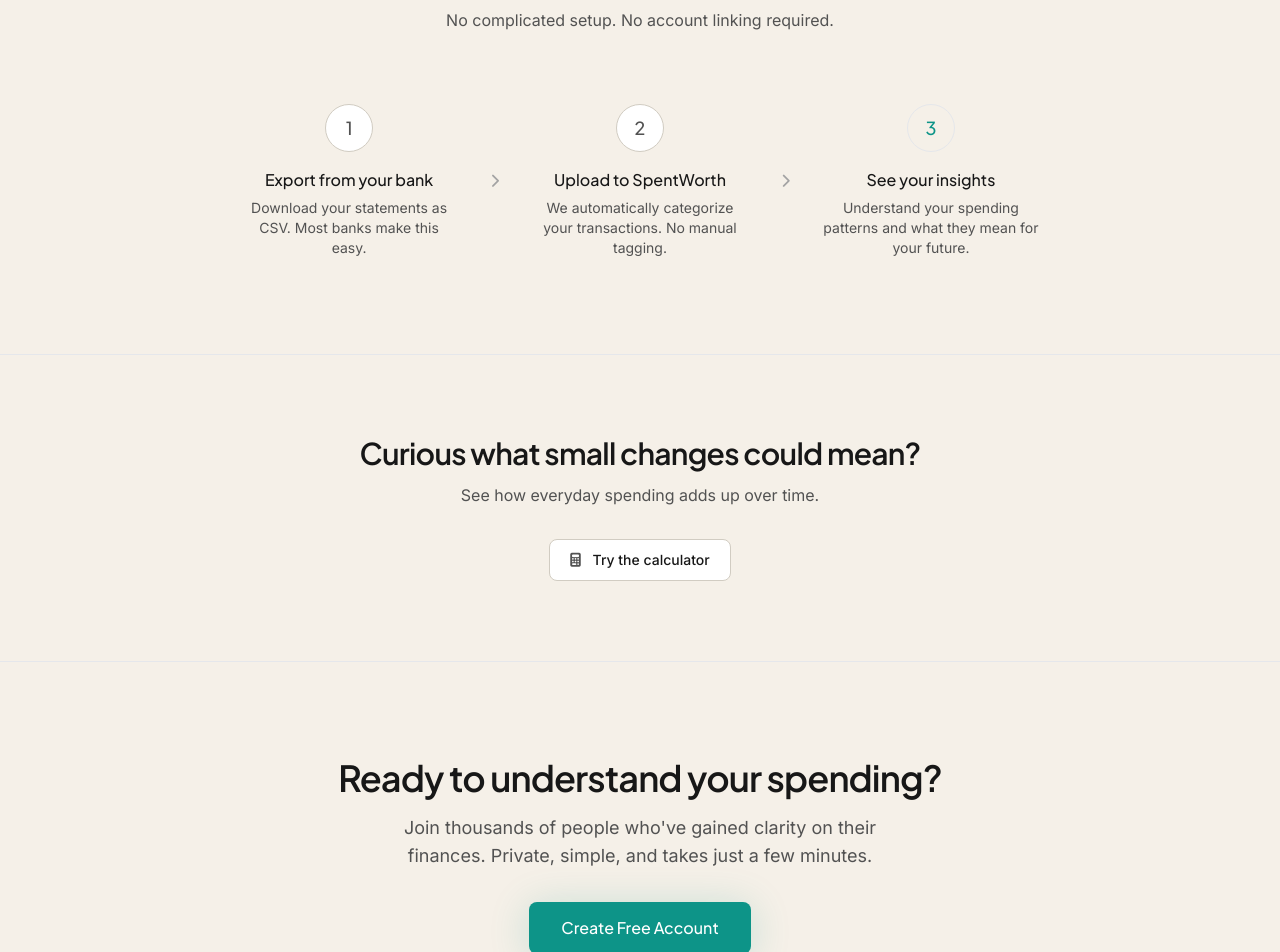
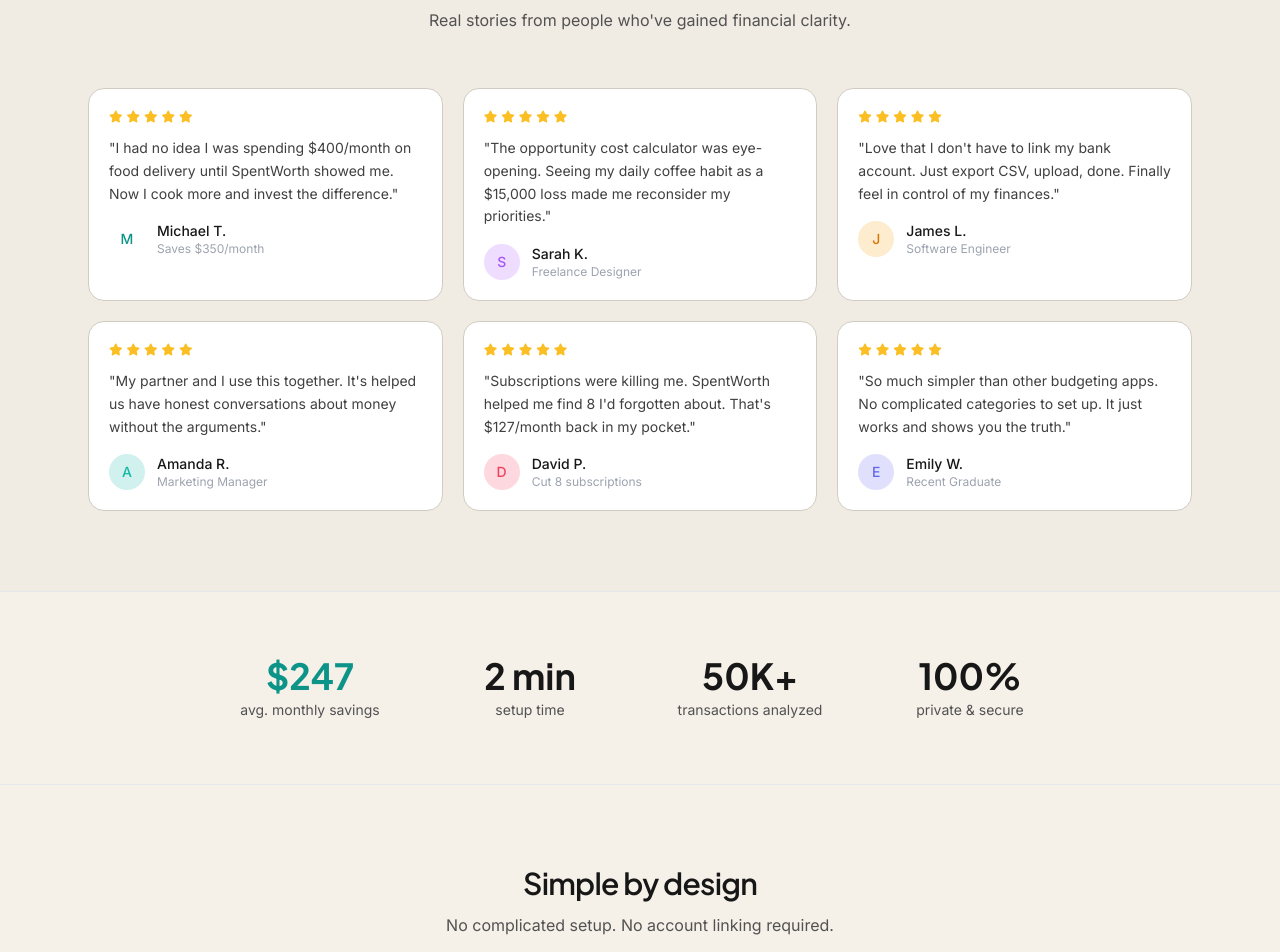
Before and after one commit to Marcus-Verus/spentworth, a SvelteKit app: page / in a window 1280 px wide. Shown: the part 1360-2312 px from the top of the page. Built offline with nearby package versions, Linux system fonts and the light colour scheme; no server answers.

Commit message:
Add social proof: testimonials, stats, and user avatars in CTA

```diff
--- a/src/routes/+page.svelte
+++ b/src/routes/+page.svelte
@@ -265,6 +265,156 @@
 			</div>
 		</section>
 
+		<!-- Social Proof - Testimonials -->
+		<section class="border-t border-sw-border/30" style="background: {isDark ? '#0a0a0a' : '#f0ebe3'}">
+			<div class="max-w-6xl mx-auto px-4 sm:px-6 py-16 sm:py-20">
+				<div class="text-center mb-10 sm:mb-14">
+					<h2 class="font-display text-2xl sm:text-3xl font-semibold tracking-tight mb-3" style="color: {isDark ? '#ffffff' : '#171717'}">What our users say</h2>
+					<p style="color: {isDark ? '#a3a3a3' : '#525252'}">Real stories from people who've gained financial clarity.</p>
+				</div>
+
+				<div class="grid sm:grid-cols-2 lg:grid-cols-3 gap-5">
+					<!-- Testimonial 1 -->
+					<div class="rounded-2xl p-5" style="background: {isDark ? '#1a1a1a' : '#ffffff'}; border: 1px solid {isDark ? '#2a2a2a' : '#d1ccc2'}">
+						<div class="flex gap-1 mb-3">
+							{#each Array(5) as _}
+								<i class="fa-solid fa-star text-xs text-amber-400"></i>
+							{/each}
+						</div>
+						<p class="text-sm mb-4 leading-relaxed" style="color: {isDark ? '#d4d4d4' : '#404040'}">
+							"I had no idea I was spending $400/month on food delivery until SpentWorth showed me. Now I cook more and invest the difference."
+						</p>
+						<div class="flex items-center gap-3">
+							<div class="w-9 h-9 rounded-full bg-sw-accent/20 flex items-center justify-center text-sw-accent font-medium text-sm">M</div>
+							<div>
+								<p class="text-sm font-medium" style="color: {isDark ? '#ffffff' : '#171717'}">Michael T.</p>
+								<p class="text-xs" style="color: {isDark ? '#737373' : '#9ca3af'}">Saves $350/month</p>
+							</div>
+						</div>
+					</div>
+
+					<!-- Testimonial 2 -->
+					<div class="rounded-2xl p-5" style="background: {isDark ? '#1a1a1a' : '#ffffff'}; border: 1px solid {isDark ? '#2a2a2a' : '#d1ccc2'}">
+						<div class="flex gap-1 mb-3">
+							{#each Array(5) as _}
+								<i class="fa-solid fa-star text-xs text-amber-400"></i>
+							{/each}
+						</div>
+						<p class="text-sm mb-4 leading-relaxed" style="color: {isDark ? '#d4d4d4' : '#404040'}">
+							"The opportunity cost calculator was eye-opening. Seeing my daily coffee habit as a $15,000 loss made me reconsider my priorities."
+						</p>
+						<div class="flex items-center gap-3">
+							<div class="w-9 h-9 rounded-full bg-purple-500/20 flex items-center justify-center text-purple-500 font-medium text-sm">S</div>
+							<div>
+								<p class="text-sm font-medium" style="color: {isDark ? '#ffffff' : '#171717'}">Sarah K.</p>
+								<p class="text-xs" style="color: {isDark ? '#737373' : '#9ca3af'}">Freelance Designer</p>
+							</div>
+						</div>
+					</div>
+
+					<!-- Testimonial 3 -->
+					<div class="rounded-2xl p-5" style="background: {isDark ? '#1a1a1a' : '#ffffff'}; border: 1px solid {isDark ? '#2a2a2a' : '#d1ccc2'}">
+						<div class="flex gap-1 mb-3">
+							{#each Array(5) as _}
+								<i class="fa-solid fa-star text-xs text-amber-400"></i>
+							{/each}
+						</div>
+						<p class="text-sm mb-4 leading-relaxed" style="color: {isDark ? '#d4d4d4' : '#404040'}">
+							"Love that I don't have to link my bank account. Just export CSV, upload, done. Finally feel in control of my finances."
+						</p>
+						<div class="flex items-center gap-3">
+							<div class="w-9 h-9 rounded-full bg-amber-500/20 flex items-center justify-center text-amber-600 font-medium text-sm">J</div>
+							<div>
+								<p class="text-sm font-medium" style="color: {isDark ? '#ffffff' : '#171717'}">James L.</p>
+								<p class="text-xs" style="color: {isDark ? '#737373' : '#9ca3af'}">Software Engineer</p>
+							</div>
+						</div>
+					</div>
+
+					<!-- Testimonial 4 -->
+					<div class="rounded-2xl p-5" style="background: {isDark ? '#1a1a1a' : '#ffffff'}; border: 1px solid {isDark ? '#2a2a2a' : '#d1ccc2'}">
+						<div class="flex gap-1 mb-3">
+							{#each Array(5) as _}
+								<i class="fa-solid fa-star text-xs text-amber-400"></i>
+							{/each}
+						</div>
+						<p class="text-sm mb-4 leading-relaxed" style="color: {isDark ? '#d4d4d4' : '#404040'}">
+							"My partner and I use this together. It's helped us have honest conversations about money without the arguments."
+						</p>
+						<div class="flex items-center gap-3">
+							<div class="w-9 h-9 rounded-full bg-teal-500/20 flex items-center justify-center text-teal-500 font-medium text-sm">A</div>
+							<div>
+								<p class="text-sm font-medium" style="color: {isDark ? '#ffffff' : '#171717'}">Amanda R.</p>
+								<p class="text-xs" style="color: {isDark ? '#737373' : '#9ca3af'}">Marketing Manager</p>
+							</div>
+						</div>
+					</div>
+
+					<!-- Testimonial 5 -->
+					<div class="rounded-2xl p-5" style="background: {isDark ? '#1a1a1a' : '#ffffff'}; border: 1px solid {isDark ? '#2a2a2a' : '#d1ccc2'}">
+						<div class="flex gap-1 mb-3">
+							{#each Array(5) as _}
+								<i class="fa-solid fa-star text-xs text-amber-400"></i>
+							{/each}
+						</div>
+						<p class="text-sm mb-4 leading-relaxed" style="color: {isDark ? '#d4d4d4' : '#404040'}">
+							"Subscriptions were killing me. SpentWorth helped me find 8 I'd forgotten about. That's $127/month back in my pocket."
+						</p>
+						<div class="flex items-center gap-3">
+							<div class="w-9 h-9 rounded-full bg-rose-500/20 flex items-center justify-center text-rose-500 font-medium text-sm">D</div>
+							<div>
+								<p class="text-sm font-medium" style="color: {isDark ? '#ffffff' : '#171717'}">David P.</p>
+								<p class="text-xs" style="color: {isDark ? '#737373' : '#9ca3af'}">Cut 8 subscriptions</p>
+							</div>
+						</div>
+					</div>
+
+					<!-- Testimonial 6 -->
+					<div class="rounded-2xl p-5" style="background: {isDark ? '#1a1a1a' : '#ffffff'}; border: 1px solid {isDark ? '#2a2a2a' : '#d1ccc2'}">
+						<div class="flex gap-1 mb-3">
+							{#each Array(5) as _}
+								<i class="fa-solid fa-star text-xs text-amber-400"></i>
+							{/each}
+						</div>
+						<p class="text-sm mb-4 leading-relaxed" style="color: {isDark ? '#d4d4d4' : '#404040'}">
+							"So much simpler than other budgeting apps. No complicated categories to set up. It just works and shows you the truth."
+						</p>
+						<div class="flex items-center gap-3">
+							<div class="w-9 h-9 rounded-full bg-indigo-500/20 flex items-center justify-center text-indigo-500 font-medium text-sm">E</div>
+							<div>
+								<p class="text-sm font-medium" style="color: {isDark ? '#ffffff' : '#171717'}">Emily W.</p>
+								<p class="text-xs" style="color: {isDark ? '#737373' : '#9ca3af'}">Recent Graduate</p>
+							</div>
+						</div>
+					</div>
+				</div>
+			</div>
+		</section>
+
+		<!-- Stats Section -->
+		<section class="border-t border-sw-border/30">
+			<div class="max-w-4xl mx-auto px-4 sm:px-6 py-12 sm:py-16">
+				<div class="grid grid-cols-2 md:grid-cols-4 gap-6 sm:gap-8 text-center">
+					<div>
+						<p class="font-display text-3xl sm:text-4xl font-bold text-sw-accent mb-1">$247</p>
+						<p class="text-sm" style="color: {isDark ? '#a3a3a3' : '#525252'}">avg. monthly savings</p>
+					</div>
+					<div>
+						<p class="font-display text-3xl sm:text-4xl font-bold mb-1" style="color: {isDark ? '#ffffff' : '#171717'}">2 min</p>
+						<p class="text-sm" style="color: {isDark ? '#a3a3a3' : '#525252'}">setup time</p>
+					</div>
+					<div>
+						<p class="font-display text-3xl sm:text-4xl font-bold mb-1" style="color: {isDark ? '#ffffff' : '#171717'}">50K+</p>
+						<p class="text-sm" style="color: {isDark ? '#a3a3a3' : '#525252'}">transactions analyzed</p>
+					</div>
+					<div>
+						<p class="font-display text-3xl sm:text-4xl font-bold mb-1" style="color: {isDark ? '#ffffff' : '#171717'}">100%</p>
+						<p class="text-sm" style="color: {isDark ? '#a3a3a3' : '#525252'}">private & secure</p>
+					</div>
+				</div>
+			</div>
+		</section>
+
 		<!-- How it works -->
 		<section class="border-t border-sw-border/30">
 			<div class="max-w-4xl mx-auto px-4 sm:px-6 py-16 sm:py-20">
@@ -379,21 +529,32 @@
 		</section>
 
 		<!-- Final CTA -->
-		<section class="border-t border-sw-border/30">
+		<section class="border-t border-sw-border/30" style="background: {isDark ? 'linear-gradient(180deg, #0f0f0f 0%, #0a1a17 100%)' : 'linear-gradient(180deg, #f5f0e8 0%, #e8f5f0 100%)'}">
 			<div class="max-w-2xl mx-auto px-4 sm:px-6 py-16 sm:py-24 text-center">
+				<div class="flex items-center justify-center gap-2 mb-6">
+					<div class="flex -space-x-2">
+						<div class="w-8 h-8 rounded-full bg-sw-accent/20 border-2 flex items-center justify-center text-sw-accent text-xs font-medium" style="border-color: {isDark ? '#0f0f0f' : '#f5f0e8'}">M</div>
+						<div class="w-8 h-8 rounded-full bg-purple-500/20 border-2 flex items-center justify-center text-purple-500 text-xs font-medium" style="border-color: {isDark ? '#0f0f0f' : '#f5f0e8'}">S</div>
+						<div class="w-8 h-8 rounded-full bg-amber-500/20 border-2 flex items-center justify-center text-amber-600 text-xs font-medium" style="border-color: {isDark ? '#0f0f0f' : '#f5f0e8'}">J</div>
+						<div class="w-8 h-8 rounded-full bg-teal-500/20 border-2 flex items-center justify-center text-teal-500 text-xs font-medium" style="border-color: {isDark ? '#0f0f0f' : '#f5f0e8'}">A</div>
+						<div class="w-8 h-8 rounded-full bg-rose-500/20 border-2 flex items-center justify-center text-rose-500 text-xs font-medium" style="border-color: {isDark ? '#0f0f0f' : '#f5f0e8'}">+</div>
+					</div>
+					<span class="text-sm" style="color: {isDark ? '#a3a3a3' : '#525252'}">Join 2,500+ users</span>
+				</div>
+
 				<h2 class="font-display text-2xl sm:text-3xl md:text-4xl font-semibold tracking-tight mb-4" style="color: {isDark ? '#ffffff' : '#171717'}">
 					Ready to understand your spending?
 				</h2>
 				<p class="text-base sm:text-lg mb-8 max-w-lg mx-auto" style="color: {isDark ? '#a3a3a3' : '#525252'}">
-					Join thousands of people who've gained clarity on their finances. Private, simple, and takes just a few minutes.
+					Start seeing where your money really goes. Private, simple, and takes just 2 minutes.
 				</p>
 				{#if !data.session}
-					<button onclick={() => goto('/signup')} class="btn btn-primary text-base px-8 py-3.5 glow">
-						Create Free Account
+					<button onclick={() => goto('/signup')} class="btn btn-primary text-base px-8 py-3.5 glow font-display font-semibold">
+						Get Started — It's Free
 					</button>
-					<p class="text-xs mt-4" style="color: {isDark ? '#a3a3a3' : '#737373'}">No credit card required</p>
+					<p class="text-xs mt-4" style="color: {isDark ? '#a3a3a3' : '#737373'}">No credit card required • Cancel anytime</p>
 				{:else}
-					<button onclick={() => goto('/dashboard')} class="btn btn-primary text-base px-8 py-3.5">
+					<button onclick={() => goto('/dashboard')} class="btn btn-primary text-base px-8 py-3.5 font-display font-semibold">
 						Go to Dashboard
 					</button>
 				{/if}
```
